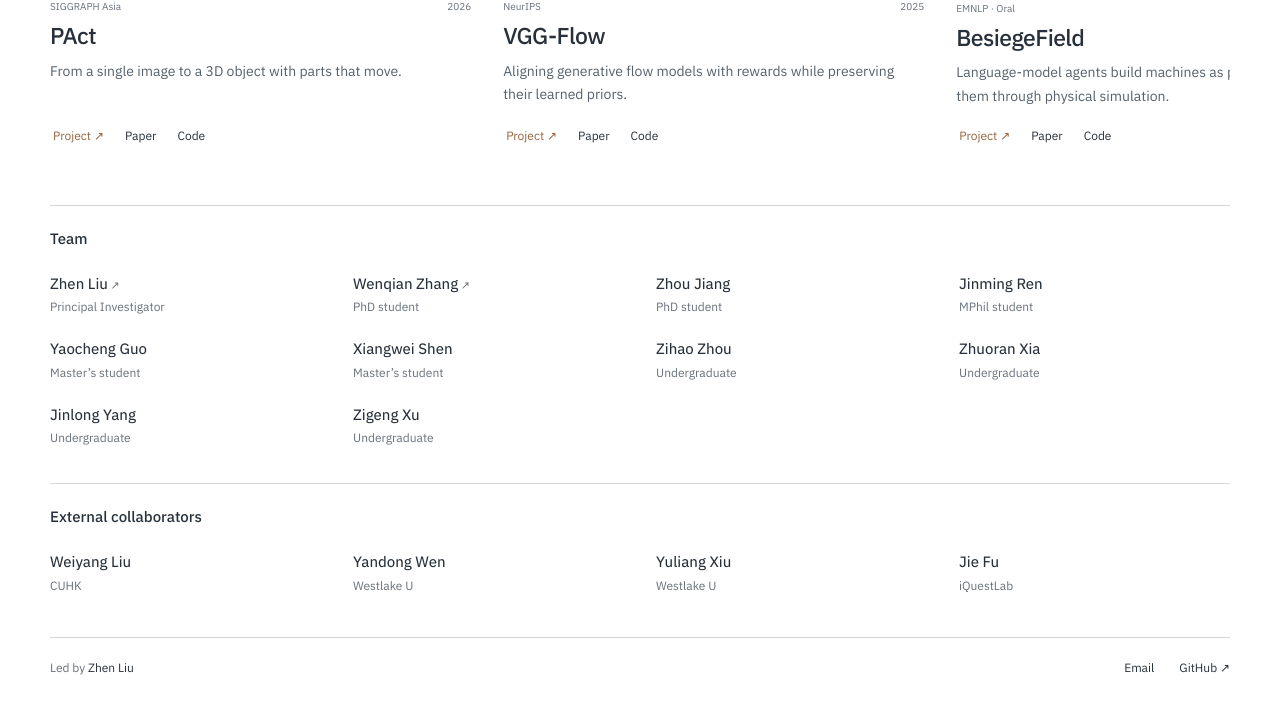
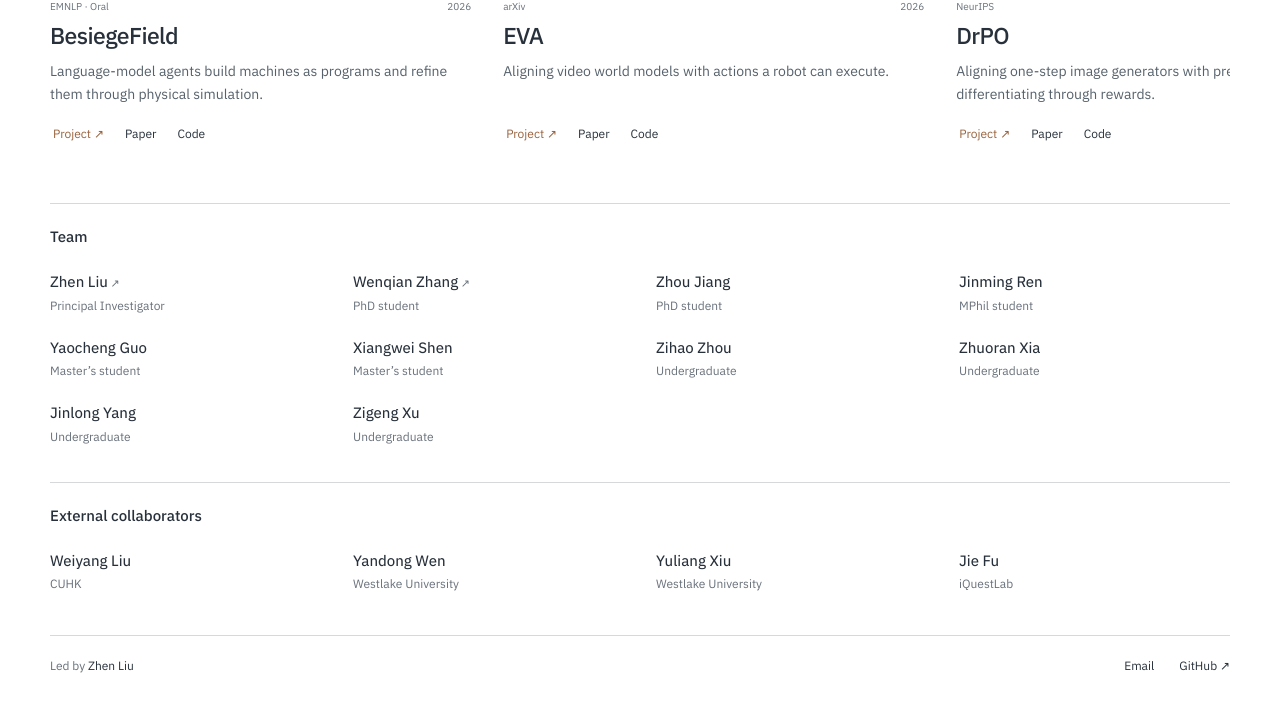
Before and after one commit to thegenlab/thegenlab.github.io, an Astro site: page / in a window 1280 px wide. Shown: the part 974-1682 px from the top of the page. Built offline with nearby package versions, Linux system fonts and the light colour scheme; Astro itself is replaced by a stand-in of ours.

Commit message:
Expand selected research and update collaborator affiliations

```diff
--- a/src/content/collaborators.json
+++ b/src/content/collaborators.json
@@ -8,13 +8,13 @@
   {
     "id": "yandong-wen",
     "name": "Yandong Wen",
-    "affiliation": "Westlake U",
+    "affiliation": "Westlake University",
     "order": 1
   },
   {
     "id": "yuliang-xiu",
     "name": "Yuliang Xiu",
-    "affiliation": "Westlake U",
+    "affiliation": "Westlake University",
     "order": 2
   },
   {
--- a/src/content/publications.json
+++ b/src/content/publications.json
@@ -1,26 +1,222 @@
 [
   {
-    "id": "pact", "name": "PAct", "title": "Part-Decomposed Single-View Articulated Object Generation",
+    "id": "besiegefield",
+    "name": "BesiegeField",
+    "title": "Compositional Machine Design as Program Synthesis with LLMs",
+    "summary": "Language-model agents build machines as programs and refine them through physical simulation.",
+    "authors": "Wenqian Zhang, Yangyi Huang, Weiyang Liu, Zhen Liu",
+    "venue": "EMNLP · Oral",
+    "year": 2026,
+    "featured": true,
+    "order": 0,
+    "image": "/images/besiegefield.webp",
+    "imageAlt": "Machines designed and evaluated in the BesiegeField simulation environment.",
+    "imageFit": "contain",
+    "links": [
+      {
+        "label": "Project",
+        "url": "https://besiegefield.github.io/"
+      },
+      {
+        "label": "Paper",
+        "url": "https://arxiv.org/abs/2510.14980"
+      },
+      {
+        "label": "Code",
+        "url": "https://github.com/Godheritage/BesiegeField"
+      }
+    ]
+  },
+  {
+    "id": "eva",
+    "name": "EVA",
+    "title": "EVA: Aligning Video World Models with Executable Robot Actions via Inverse Dynamics Rewards",
+    "summary": "Aligning video world models with actions a robot can execute.",
+    "authors": "Ruixiang Wang, Qingming Liu, Yueci Deng, Guiliang Liu, Zhen Liu, Kui Jia",
+    "venue": "arXiv",
+    "year": 2026,
+    "featured": true,
+    "order": 1,
+    "image": "/images/eva.webp",
+    "imageAlt": "EVA aligns video generation with executable robot actions and supports video generation, action planning, and VLA training.",
+    "imageFit": "contain",
+    "links": [
+      {
+        "label": "Project",
+        "url": "https://eva-project-page.github.io/"
+      },
+      {
+        "label": "Paper",
+        "url": "https://arxiv.org/abs/2603.17808"
+      },
+      {
+        "label": "Code",
+        "url": "https://github.com/RobbinW/EVA"
+      }
+    ]
+  },
+  {
+    "id": "drpo",
+    "name": "DrPO",
+    "title": "Drifting Preference Optimization for One-Step Generative Models",
+    "summary": "Aligning one-step image generators with preferences without differentiating through rewards.",
+    "authors": "Zhou Jiang, Yandong Wen, Zhen Liu",
+    "venue": "NeurIPS",
+    "year": 2026,
+    "featured": true,
+    "order": 2,
+    "image": "/images/drpo.webp",
+    "imageAlt": "Matched text-to-image prompts before and after DrPO preference optimization of SDXL-Turbo.",
+    "imageFit": "contain",
+    "links": [
+      {
+        "label": "Project",
+        "url": "https://ugvly.github.io/DrPO/"
+      },
+      {
+        "label": "Paper",
+        "url": "https://arxiv.org/abs/2606.02521"
+      },
+      {
+        "label": "Code",
+        "url": "https://github.com/UGVly/DrPO"
+      }
+    ]
+  },
+  {
+    "id": "pact",
+    "name": "PAct",
+    "title": "Part-Decomposed Single-View Articulated Object Generation",
     "summary": "From a single image to a 3D object with parts that move.",
     "authors": "Qingming Liu, Xinyue Yao, Shuyuan Zhang, Yueci Deng, Guiliang Liu, Zhen Liu, Kui Jia",
-    "venue": "SIGGRAPH Asia", "year": 2026, "featured": true, "order": 0,
-    "image": "/images/pact.webp", "imageAlt": "PAct generates articulated furniture and appliances with movable parts.", "imageFit": "contain",
-    "links": [{"label": "Project", "url": "https://pact-project.github.io/"}, {"label": "Paper", "url": "https://arxiv.org/abs/2602.14965"}, {"label": "Code", "url": "https://github.com/Mobiuslqm/PAct"}]
+    "venue": "SIGGRAPH Asia",
+    "year": 2026,
+    "featured": true,
+    "order": 3,
+    "image": "/images/pact.webp",
+    "imageAlt": "PAct generates articulated furniture and appliances with movable parts.",
+    "imageFit": "contain",
+    "links": [
+      {
+        "label": "Project",
+        "url": "https://pact-project.github.io/"
+      },
+      {
+        "label": "Paper",
+        "url": "https://arxiv.org/abs/2602.14965"
+      },
+      {
+        "label": "Code",
+        "url": "https://github.com/Mobiuslqm/PAct"
+      }
+    ]
   },
   {
-    "id": "vgg-flow", "name": "VGG-Flow", "title": "Value Gradient Guidance for Flow Matching Alignment",
+    "id": "vgg-flow",
+    "name": "VGG-Flow",
+    "title": "Value Gradient Guidance for Flow Matching Alignment",
     "summary": "Aligning generative flow models with rewards while preserving their learned priors.",
     "authors": "Zhen Liu, Tim Z. Xiao, Carles Domingo-Enrich, Weiyang Liu, Dinghuai Zhang",
-    "venue": "NeurIPS", "year": 2025, "featured": true, "order": 1,
-    "image": "/images/vgg-flow.webp", "imageAlt": "VGG-Flow pipeline illustrating reward alignment and a guided generation trajectory.", "imageFit": "contain",
-    "links": [{"label": "Project", "url": "https://vggflow25.github.io/"}, {"label": "Paper", "url": "https://arxiv.org/abs/2512.05116"}, {"label": "Code", "url": "https://github.com/lzzcd001/vggflow"}]
+    "venue": "NeurIPS",
+    "year": 2025,
+    "featured": true,
+    "order": 4,
+    "image": "/images/vgg-flow.webp",
+    "imageAlt": "VGG-Flow pipeline illustrating reward alignment and a guided generation trajectory.",
+    "imageFit": "contain",
+    "links": [
+      {
+        "label": "Project",
+        "url": "https://vggflow25.github.io/"
+      },
+      {
+        "label": "Paper",
+        "url": "https://arxiv.org/abs/2512.05116"
+      },
+      {
+        "label": "Code",
+        "url": "https://github.com/lzzcd001/vggflow"
+      }
+    ]
   },
   {
-    "id": "besiegefield", "name": "BesiegeField", "title": "Compositional Machine Design as Program Synthesis with LLMs",
-    "summary": "Language-model agents build machines as programs and refine them through physical simulation.",
-    "authors": "Wenqian Zhang, Yangyi Huang, Weiyang Liu, Zhen Liu",
-    "venue": "EMNLP · Oral", "year": 2026, "featured": true, "order": 2,
-    "image": "/images/besiegefield.webp", "imageAlt": "Machines designed and evaluated in the BesiegeField simulation environment.", "imageFit": "contain",
-    "links": [{"label": "Project", "url": "https://besiegefield.github.io/"}, {"label": "Paper", "url": "https://arxiv.org/abs/2510.14980"}, {"label": "Code", "url": "https://github.com/Godheritage/BesiegeField"}]
+    "id": "asap",
+    "name": "ASAP",
+    "title": "Towards Anatomically Plausible Human Image Generation via Synthetic Localized Preferences",
+    "summary": "Reducing anatomical errors in generated human images through synthetic, localized preferences.",
+    "authors": "Bao Li, Yuliang Xiu, Zhen Liu",
+    "venue": "arXiv",
+    "year": 2026,
+    "featured": true,
+    "order": 5,
+    "image": "/images/asap.webp",
+    "imageAlt": "ASAP generated human images and comparisons highlighting corrections to hands and faces.",
+    "imageFit": "contain",
+    "links": [
+      {
+        "label": "Project",
+        "url": "https://britton-li.github.io/ASAP/"
+      },
+      {
+        "label": "Paper",
+        "url": "https://arxiv.org/abs/2605.25759"
+      }
+    ]
+  },
+  {
+    "id": "meshdiffusion",
+    "name": "MeshDiffusion",
+    "title": "MeshDiffusion: Score-based Generative 3D Mesh Modeling",
+    "summary": "Generating detailed 3D meshes directly with diffusion models.",
+    "authors": "Zhen Liu, Yao Feng, Michael J. Black, Derek Nowrouzezahrai, Liam Paull, Weiyang Liu",
+    "venue": "ICLR · Spotlight",
+    "year": 2023,
+    "featured": true,
+    "order": 6,
+    "image": "/images/meshdiffusion.webp",
+    "imageAlt": "MeshDiffusion generates diverse meshes of chairs, cars, and airplanes, with examples of added textures.",
+    "imageFit": "contain",
+    "links": [
+      {
+        "label": "Project",
+        "url": "https://meshdiffusion.github.io/"
+      },
+      {
+        "label": "Paper",
+        "url": "https://arxiv.org/abs/2303.08133"
+      },
+      {
+        "label": "Code",
+        "url": "https://github.com/lzzcd001/MeshDiffusion/"
+      }
+    ]
+  },
+  {
+    "id": "g-shell",
+    "name": "G-Shell",
+    "title": "Ghost on the Shell: An Expressive Representation of General 3D Shapes",
+    "summary": "Reconstructing and generating 3D shapes, from solid objects to thin, open surfaces.",
+    "authors": "Zhen Liu, Yao Feng, Yuliang Xiu, Weiyang Liu, Liam Paull, Michael J. Black, Bernhard Schölkopf",
+    "venue": "ICLR · Oral",
+    "year": 2024,
+    "featured": true,
+    "order": 7,
+    "image": "/images/g-shell.webp",
+    "imageAlt": "G-Shell represents open surfaces and supports mesh reconstruction and generation, illustrated with clothing shapes.",
+    "imageFit": "contain",
+    "links": [
+      {
+        "label": "Project",
+        "url": "https://gshell3d.github.io/"
+      },
+      {
+        "label": "Paper",
+        "url": "https://arxiv.org/abs/2310.15168"
+      },
+      {
+        "label": "Code",
+        "url": "https://github.com/lzzcd001/GShell/"
+      }
+    ]
   }
 ]
```
Also changed, not shown: docs/CONTENT-SOURCES.md (+47 -2 lines), public/images/asap.webp (added), public/images/drpo.webp (added), public/images/eva.webp (added), public/images/g-shell.webp (added), public/images/meshdiffusion.webp (added), src/styles/global.css.
